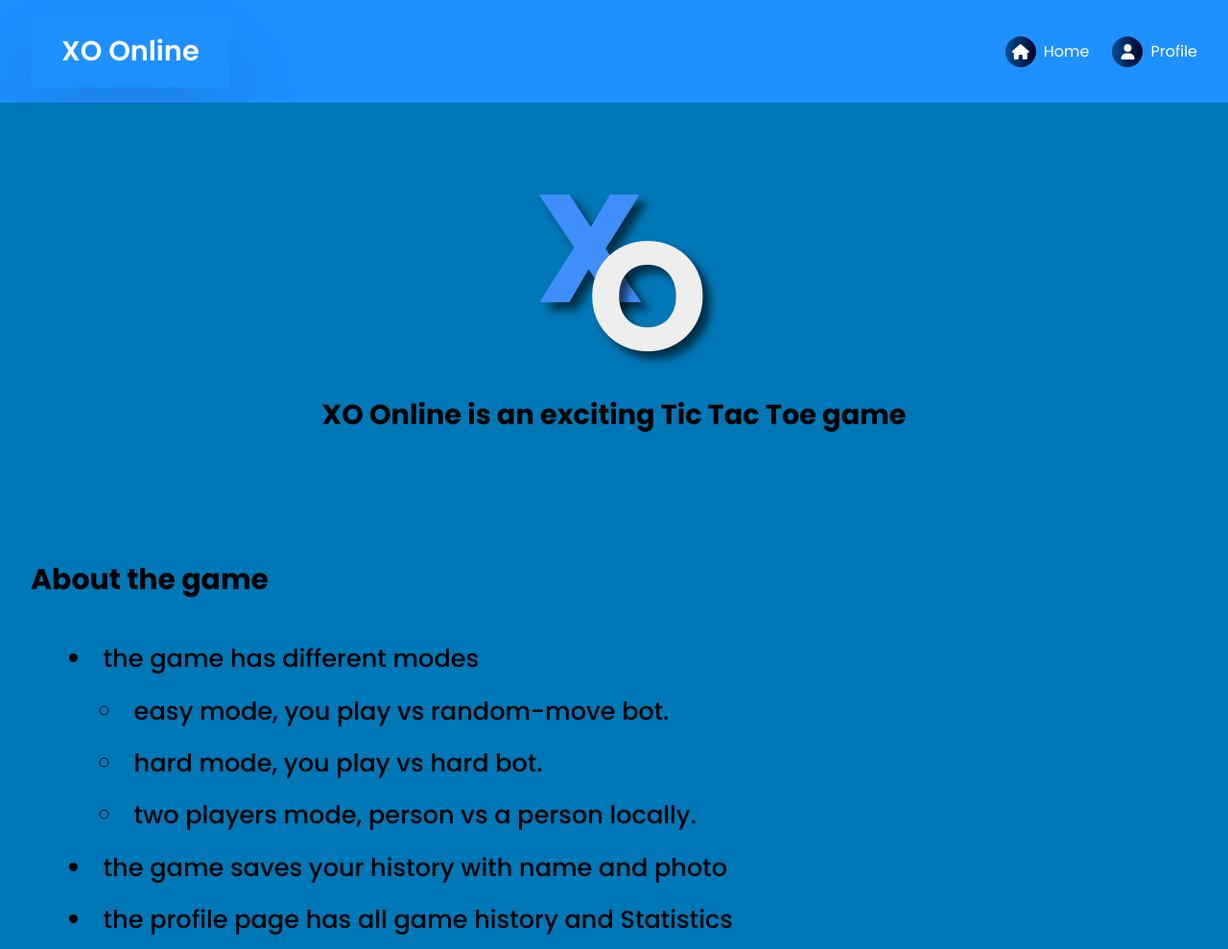
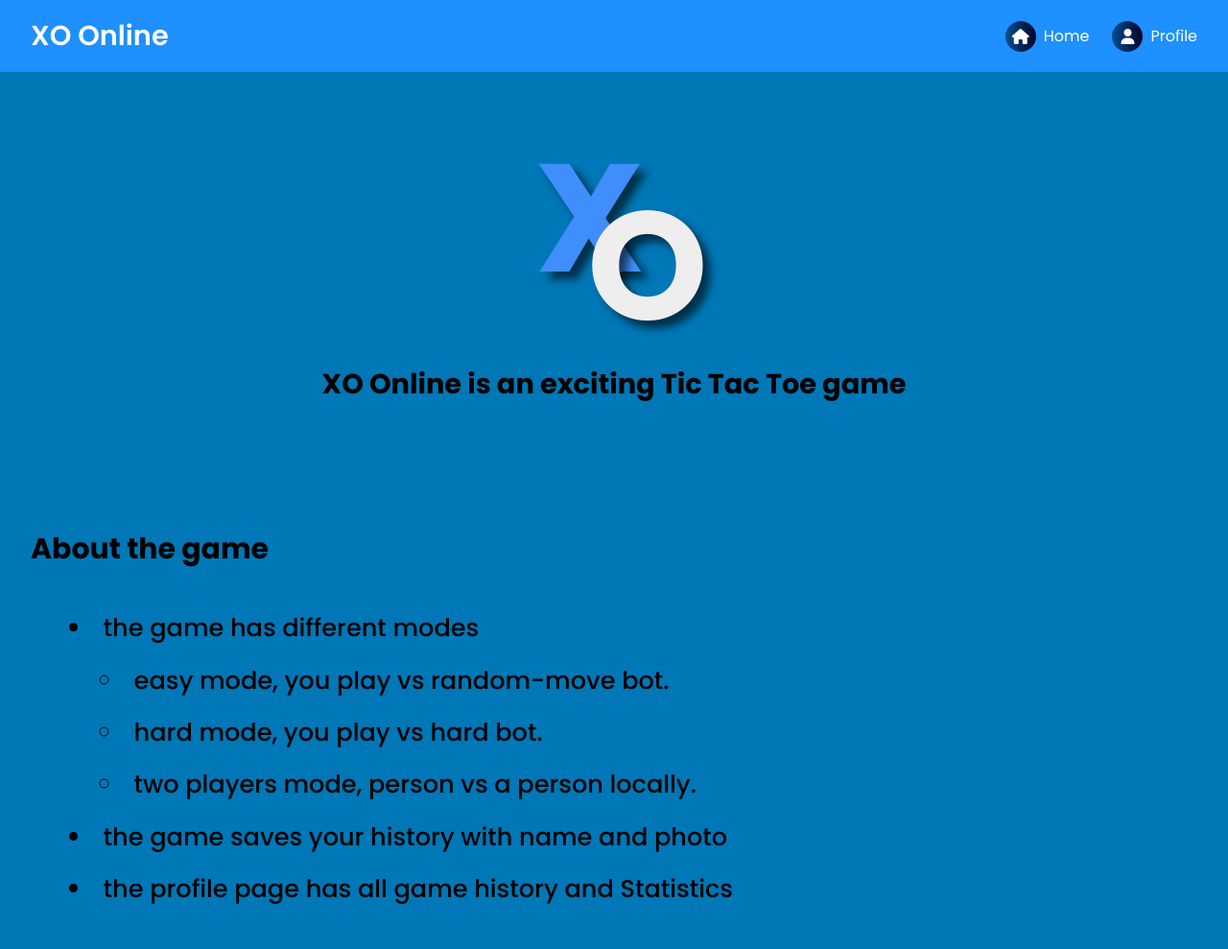
Before and after one commit to mohamedtharwat000/xo-game, a plain HTML site: page about/index.html in a window 1280 px wide. Shown: the top 989 px of the page at 96% size. Drawn offline with Linux system fonts and the light colour scheme.

Commit message:
Update about.css

```diff
--- a/assets/styles/about.css
+++ b/assets/styles/about.css
@@ -21,7 +21,7 @@ img {
 }
 
 a {
-    all: inherit;
+    all: unset;
     cursor: pointer;
     display: inline-block;
 }
```
